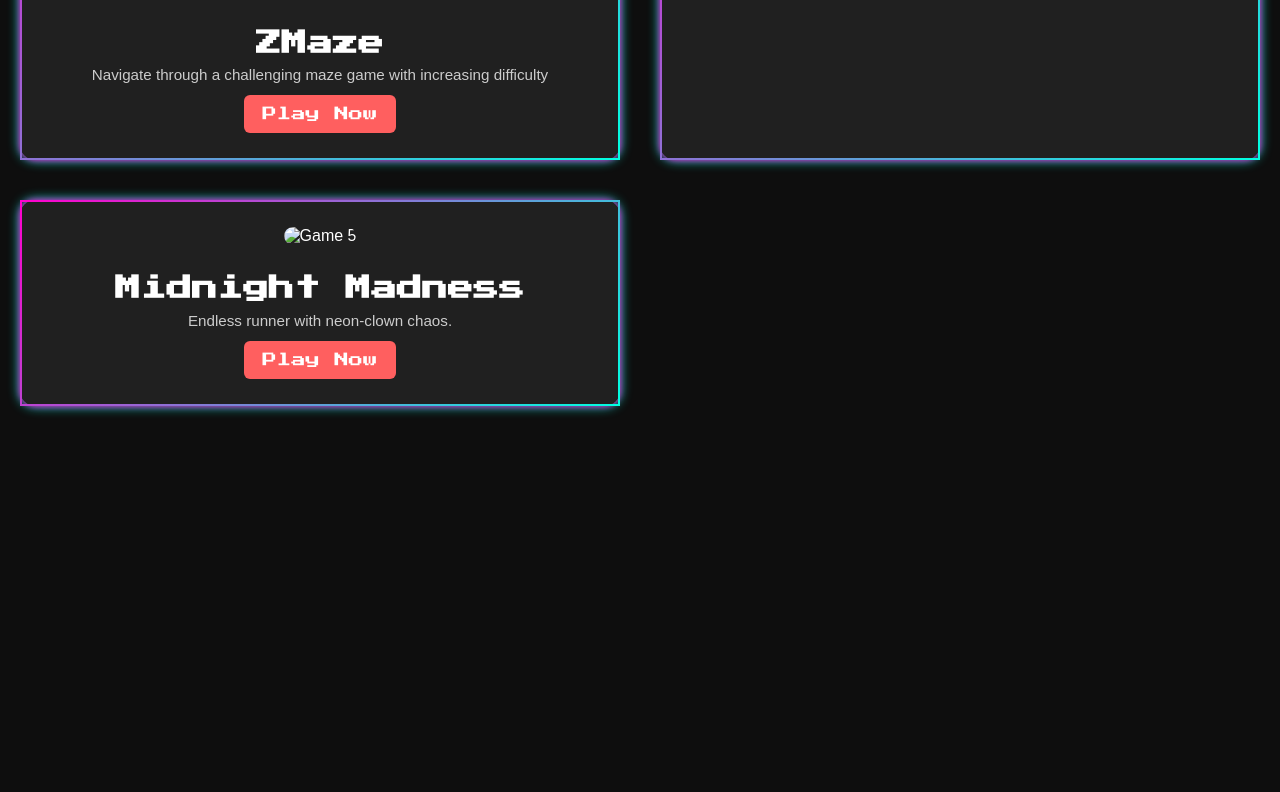
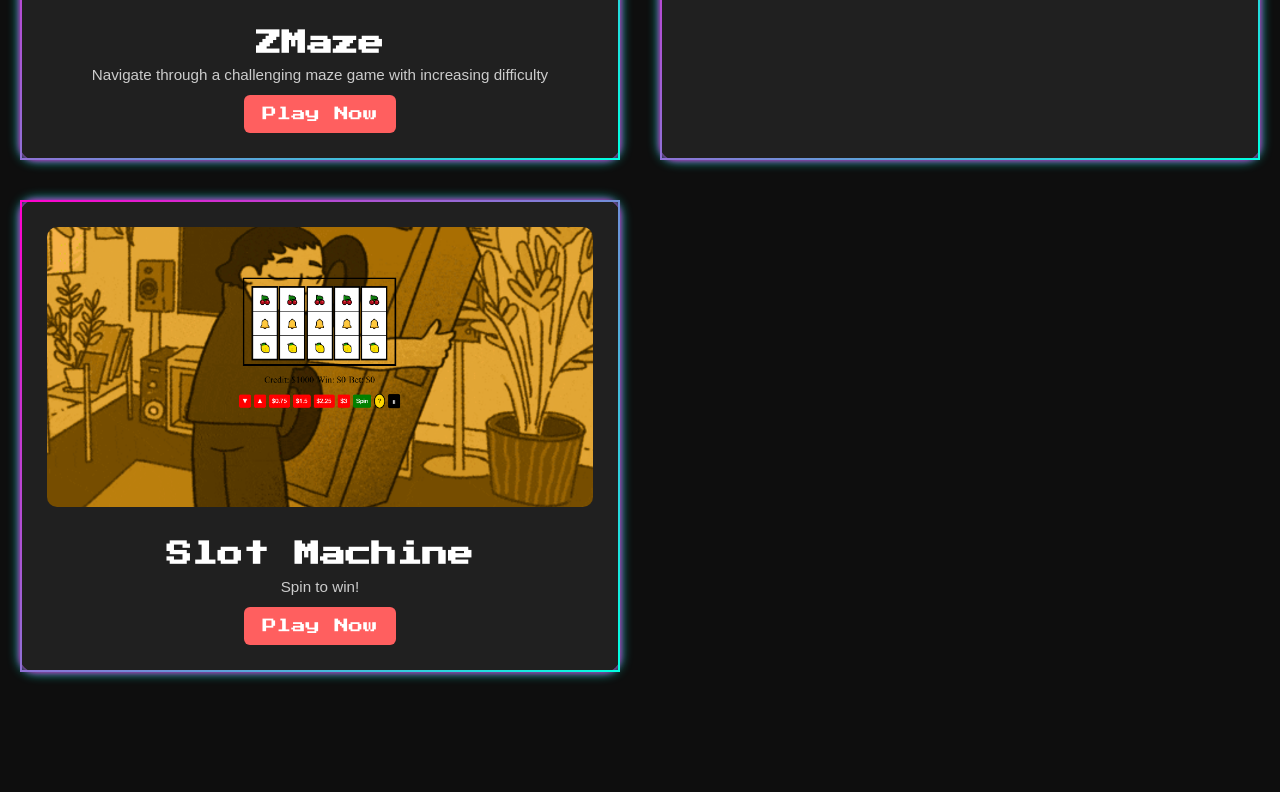
Before and after one commit to garyzhen704/cpsc_362_sp2025_group5, a Flask app: page / in a window 1280 px wide. Shown: the part 995-1787 px from the top of the page. Run offline with Flask 3, Linux system fonts and the light colour scheme.

Commit message:
Linked slot machine to home page

```diff
--- a/app.py
+++ b/app.py
@@ -3,6 +3,7 @@ from blackjack.app import blackjack_bp  #Blackjack Blueprint
 from flask_socketio import SocketIO
 from blackjack.app import TitleNamespace, ScreenNamespace
 from zmaze.routes.maze_routes import maze_bp  # Import Zmaze Blueprint
+from Slot_Machine.app import slot_bp
 import os  # For debugging
 
 
@@ -18,6 +19,7 @@ socketio = SocketIO(app)
 
 app.register_blueprint(blackjack_bp, url_prefix='/blackjack') # Register the Blackjack Blueprint
 app.register_blueprint(maze_bp, url_prefix='/zmaze') # Register the Zmaze Blueprint
+app.register_blueprint(slot_bp, url_prefix='/slotmachine')
 
 socketio.on_namespace(TitleNamespace('/title')) # added
 socketio.on_namespace(ScreenNamespace('/game_screen')) #added
@@ -34,6 +36,5 @@ def brick_breaker():
 def zmaze():
     return redirect(url_for('maze.maze_page'))  # Redirect to the Zmaze blueprint route
 
-
 if __name__ == '__main__':
     socketio.run(app, debug=True)
--- a/templates/home.html
+++ b/templates/home.html
@@ -54,10 +54,10 @@
 
       <!-- Game 5 -->
       <div class="game-card">
-        <img src="" alt="Game 5">
-        <h3>Midnight Madness</h3>
-        <p>Endless runner with neon-clown chaos.</p>
-        <a href="#">Play Now</a>
+        <img src="{{ url_for('static', filename='images/slotmachine.png') }}" alt="Game 5">
+        <h3>Slot Machine</h3>
+        <p>Spin to win!</p>
+        <a href="/slotmachine/">Play Now</a>
       </div>
     </section>
   </div>
```
Also changed, not shown: static/images/slotmachine.png (added).
